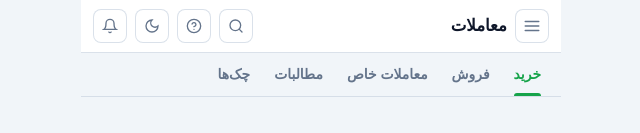
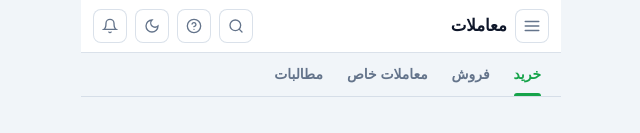
Before and after one commit to RAdinehh/bird-new, a React (Vite) app: page /tra in a window 1280 px wide. Shown: the top 133 px of the page, without its empty margins (319-959 px from the left). Built offline with nearby package versions, Linux system fonts and the light colour scheme; a small style sheet from the web is missing; a web font is replaced by a local one.

Commit message:
tra: remove checks tab completely, fix modal buttons and summary UI

```diff
--- a/src/mod/tra/index.tsx
+++ b/src/mod/tra/index.tsx
@@ -8,29 +8,27 @@ import PurchasesPage from './PurchasesPage';
 import SalesPage from './SalesPage';
 import DealsPage from './DealsPage';
 import ReceivablesPage from './ReceivablesPage';
-import ChecksPage from './ChecksPage';
 
 const tabs = [
   { id: 'purchases', label: 'خرید' },
   { id: 'sales', label: 'فروش' },
   { id: 'deals', label: 'معاملات خاص' },
-  { id: 'receivables', label: 'مطالبات' },
-  { id: 'checks', label: 'چک‌ها' }
+  { id: 'receivables', label: 'مطالبات' }
 ] as const;
 
 type TabId = typeof tabs[number]['id'];
 
-const TAB_IDS = ['purchases', 'sales', 'deals', 'receivables', 'checks'];
+const TAB_IDS = ['purchases', 'sales', 'deals', 'receivables'];
 
 export default function Tra() {
   const [searchParams] = useSearchParams();
   const tabParam = searchParams.get('tab');
   const [tab, setTab] = useState<TabId>(() => {
-    const valid: TabId[] = ['purchases', 'sales', 'deals', 'receivables', 'checks'];
+    const valid: TabId[] = ['purchases', 'sales', 'deals', 'receivables'];
     return (tabParam && (valid as string[]).includes(tabParam)) ? (tabParam as TabId) : 'purchases';
   });
   useEffect(() => {
-        if (tabParam && ['purchases','sales','deals','receivables','checks'].includes(tabParam) && tabParam !== tab) {
+        if (tabParam && ['purchases','sales','deals','receivables'].includes(tabParam) && tabParam !== tab) {
       setTab(tabParam as TabId);
     }
   // eslint-disable-next-line react-hooks/exhaustive-deps
@@ -111,9 +109,6 @@ export default function Tra() {
           <div key="receivables" style={{ flex: '0 0 100%', width: '100%', minWidth: 0, maxWidth: '100%', direction: 'rtl', overflow: 'hidden', boxSizing: 'border-box', isolation: 'isolate' }}>
             <ReceivablesPage active={tab === 'receivables'} />
           </div>
-          <div key="checks" style={{ flex: '0 0 100%', width: '100%', minWidth: 0, maxWidth: '100%', direction: 'rtl', overflow: 'hidden', boxSizing: 'border-box', isolation: 'isolate' }}>
-            <ChecksPage active={tab === 'checks'} />
-          </div>
         </div>
       </div>
     </div>
```
